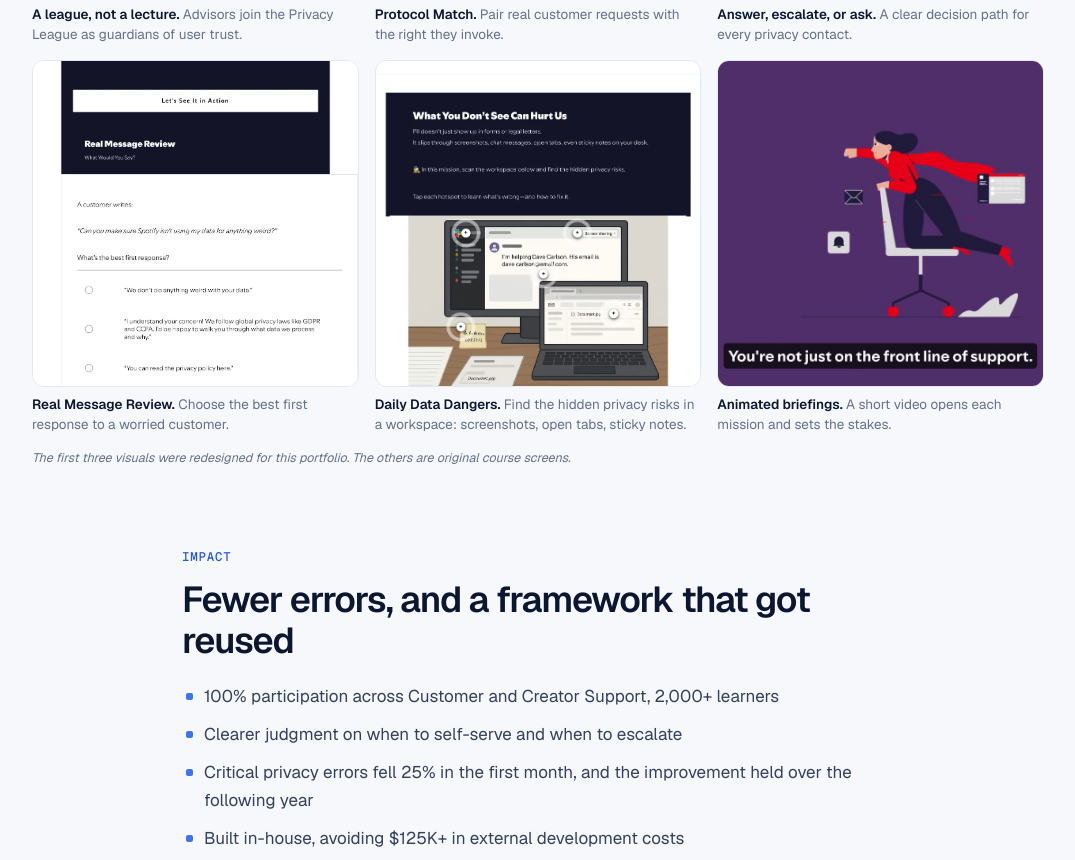
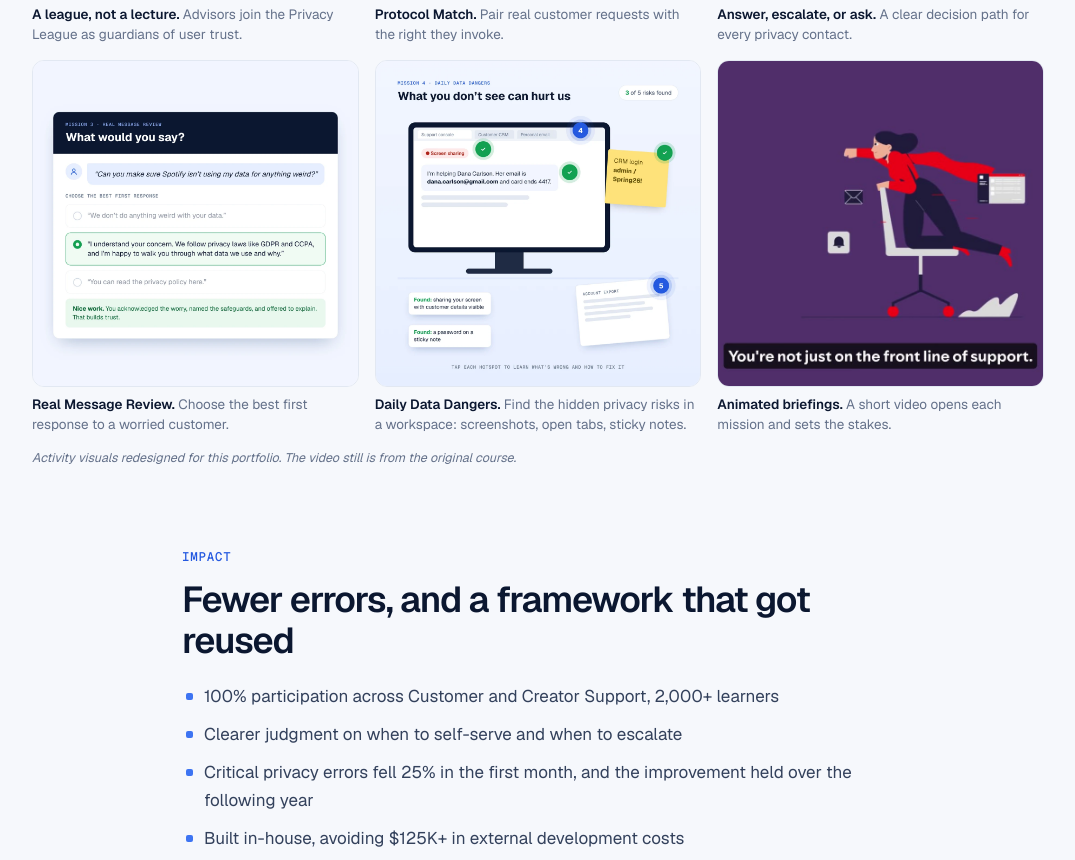
Before and after one commit to iamcalledlaura-cmyk/iamcalledlaura-cmyk.github.io, a plain HTML site: page privacy-fluency.html in a window 1280 px wide. Shown: the part 4864-5724 px from the top of the page, without its empty margins (102-1177 px from the left). Drawn offline with nearby package versions, Linux system fonts and the light colour scheme.

Commit message:
Redesign Real Message Review and Daily Data Dangers visuals
Co-Authored-By: Claude Opus 5.5 <noreply@anthropic.com>
Claude-Session: https://claude.ai/code/session_01SdDVEZ1zHusEbw1Ro5YaUm

```diff
--- a/privacy-fluency.html
+++ b/privacy-fluency.html
@@ -129,11 +129,11 @@
       <figure><img src="images/pl-league.webp" alt="Privacy League crest with GDPR and CCPA tags and an advisor member card showing mission progress" loading="lazy"><figcaption><b>A league, not a lecture.</b> Advisors join the Privacy League as guardians of user trust.</figcaption></figure>
       <figure><img src="images/pl-match-v2.webp" alt="Protocol Match activity in progress, matching customer requests to GDPR and CCPA rights" loading="lazy"><figcaption><b>Protocol Match.</b> Pair real customer requests with the right they invoke.</figcaption></figure>
       <figure><img src="images/pl-paths.webp" alt="Decision flow from a customer privacy question to three paths: answer, escalate, or ask for help" loading="lazy"><figcaption><b>Answer, escalate, or ask.</b> A clear decision path for every privacy contact.</figcaption></figure>
-      <figure><img src="images/pl-message.webp" alt="Real message review asking for the best first response" loading="lazy"><figcaption><b>Real Message Review.</b> Choose the best first response to a worried customer.</figcaption></figure>
-      <figure><img src="images/pl-dangers.webp" alt="Hotspot activity finding privacy risks on an advisor's desk" loading="lazy"><figcaption><b>Daily Data Dangers.</b> Find the hidden privacy risks in a workspace: screenshots, open tabs, sticky notes.</figcaption></figure>
+      <figure><img src="images/pl-message-v2.webp" alt="Real Message Review activity with the best first response selected and feedback shown" loading="lazy"><figcaption><b>Real Message Review.</b> Choose the best first response to a worried customer.</figcaption></figure>
+      <figure><img src="images/pl-dangers-v2.webp" alt="Daily Data Dangers hotspot activity finding privacy risks on an advisor's screen and desk" loading="lazy"><figcaption><b>Daily Data Dangers.</b> Find the hidden privacy risks in a workspace: screenshots, open tabs, sticky notes.</figcaption></figure>
       <figure><img src="videos/privacy-foundations.jpg" alt="Still from the Foundations Briefing video" loading="lazy" style="object-fit:cover;object-position:center"><figcaption><b>Animated briefings.</b> A short video opens each mission and sets the stakes.</figcaption></figure>
     </div>
-    <p class="strip-note">The first three visuals were redesigned for this portfolio. The others are original course screens.</p>
+    <p class="strip-note">Activity visuals redesigned for this portfolio. The video still is from the original course.</p>
   </div>
 
   <main class="narrow">
```
Also changed, not shown: images/pl-dangers-v2.webp (added), images/pl-message-v2.webp (added).
